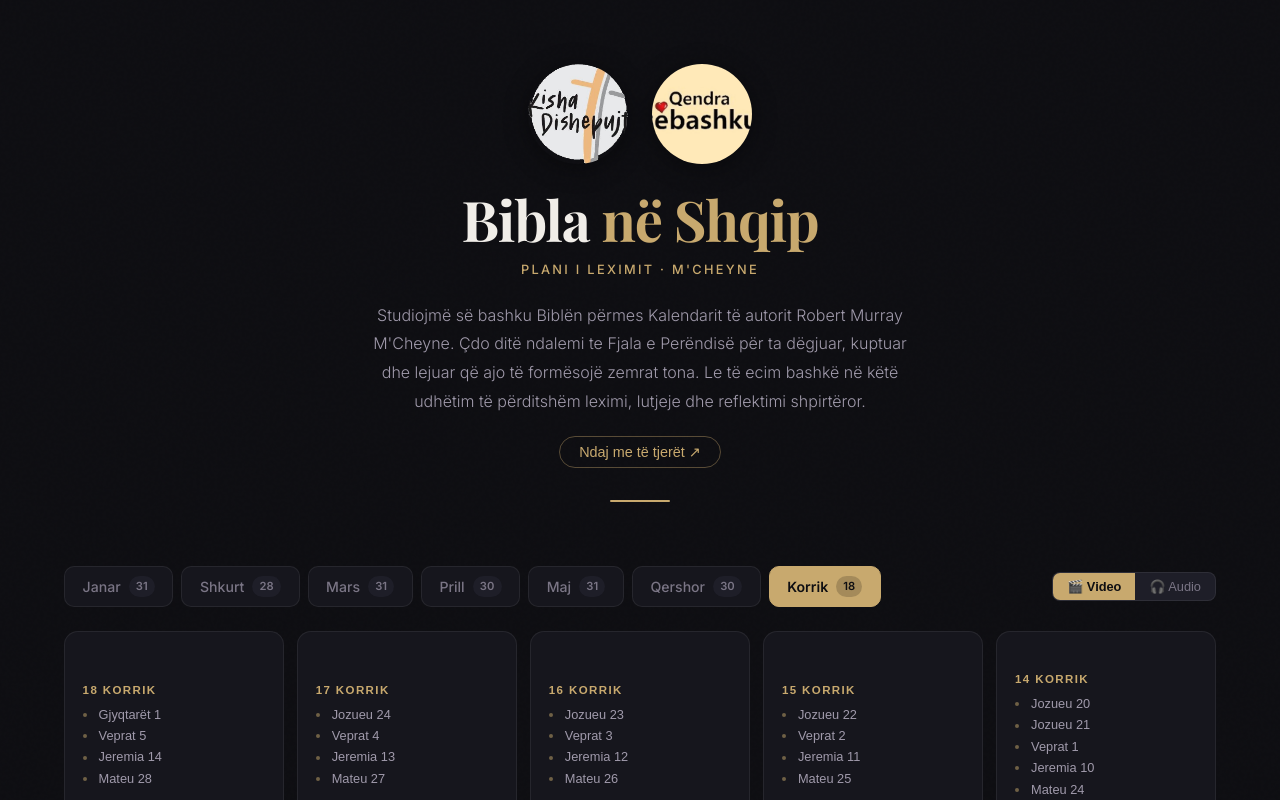
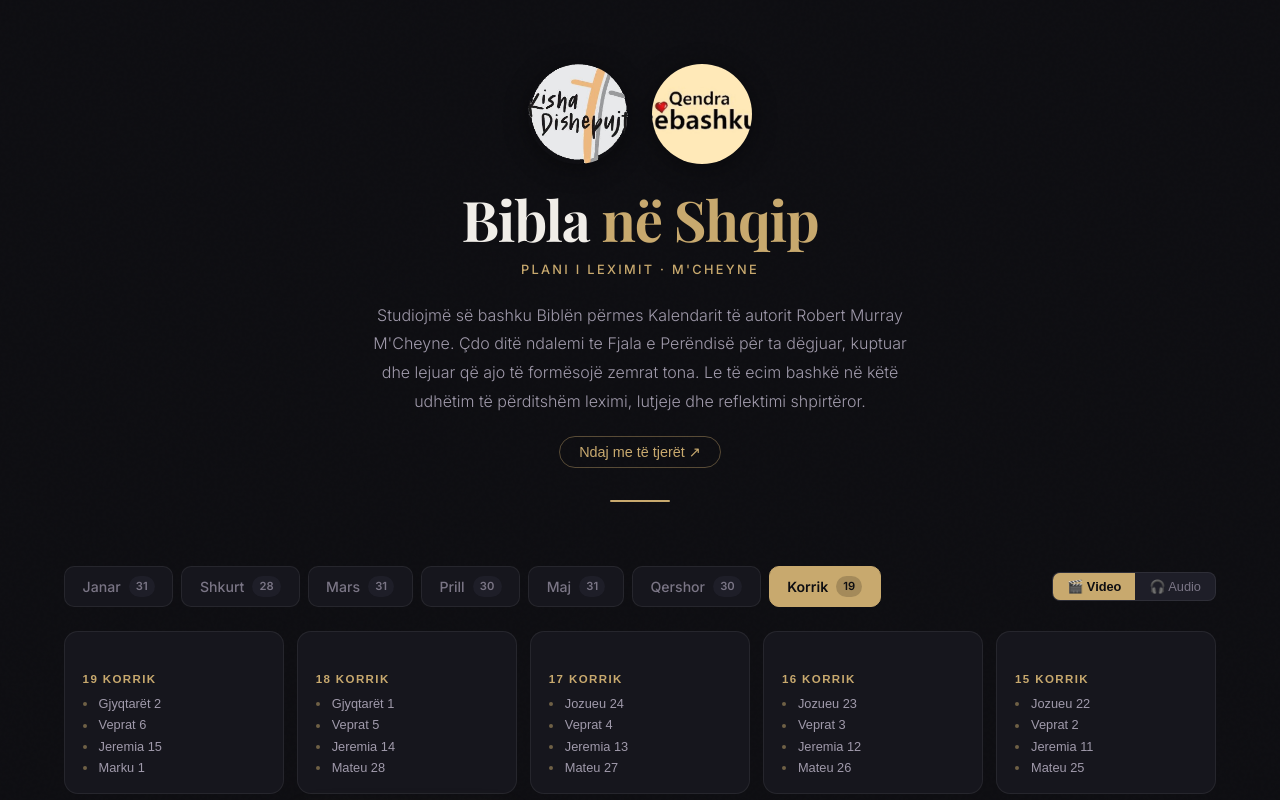
Before and after one commit to jeffandmeredith-max/bibla-shqip, a React (Vite) app: page / in a window 1280 px wide. Shown: the top 800 px of the page. Built offline with nearby package versions, Linux system fonts and the light colour scheme.

Commit message:
chore: daily update 2026-07-19

```diff
--- a/src/data/july.js
+++ b/src/data/july.js
@@ -488,5 +488,28 @@ export const july = [
         "start": 889
       }
     ]
+  },
+  {
+    "day": 19,
+    "date": "19 Korrik",
+    "videoId": "uwmI82KfpBE",
+    "readings": [
+      {
+        "title": "Gjyqtarët 2",
+        "start": 0
+      },
+      {
+        "title": "Veprat 6",
+        "start": 209
+      },
+      {
+        "title": "Jeremia 15",
+        "start": 331
+      },
+      {
+        "title": "Marku 1",
+        "start": 534
+      }
+    ]
   }
 ]
```
